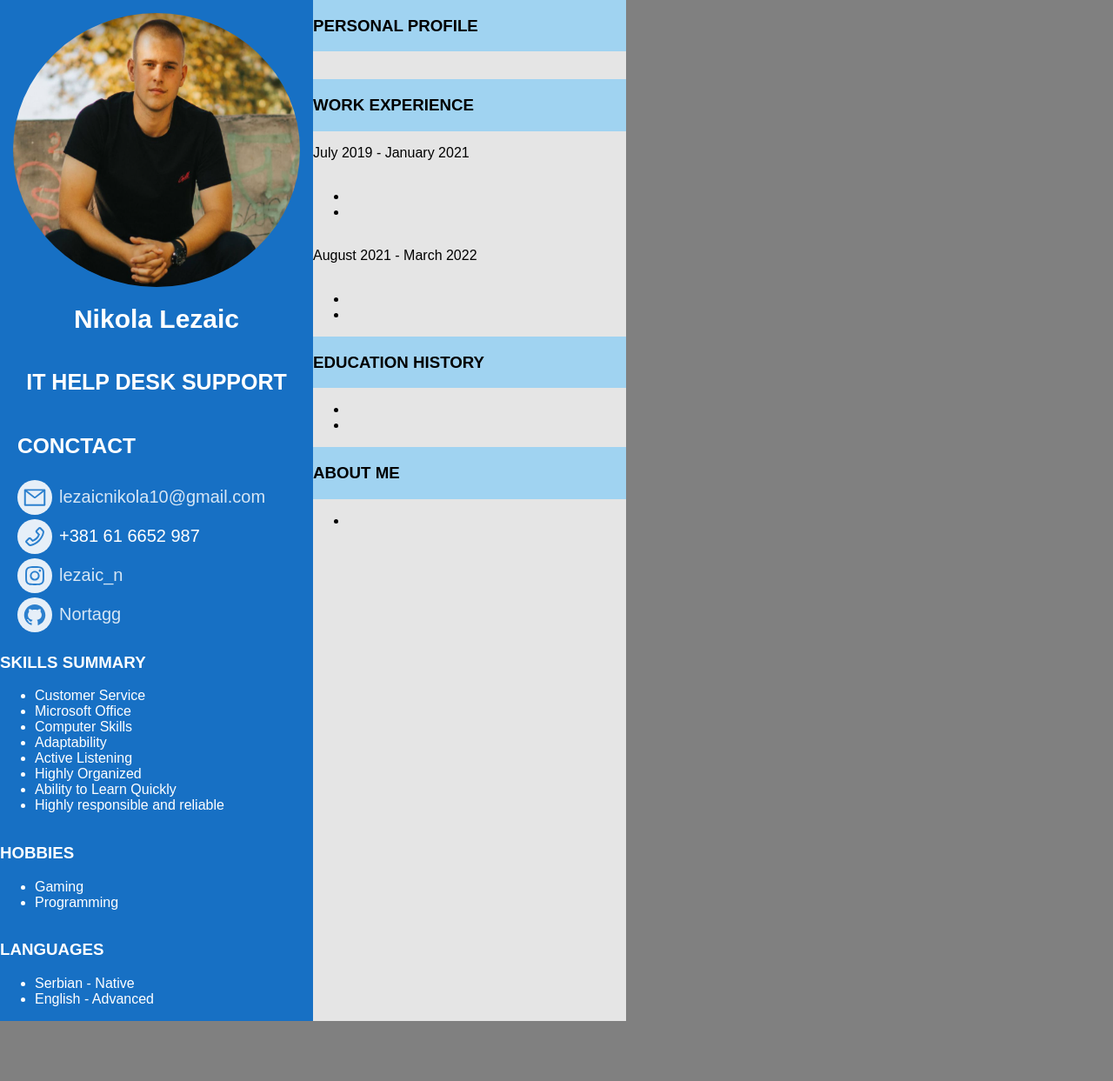
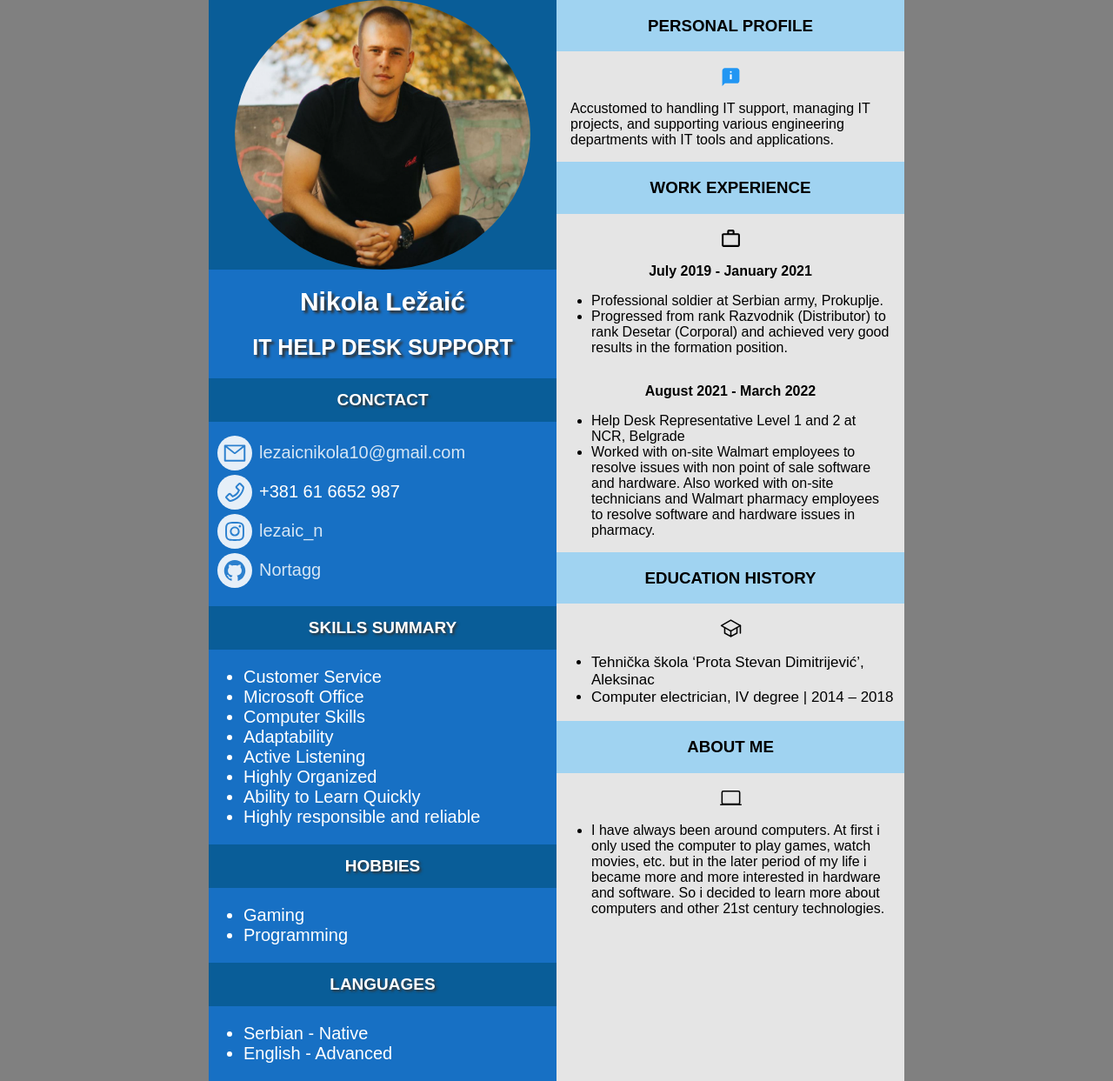
Before and after one commit to Nortagg/cv, a React (Create React App) app: page / in a window 1280 px wide. Shown: the whole page at 87% size. Before the commit the page ends 1174 px from the top, so only its background shows below. Built offline with nearby package versions, Linux system fonts and the light colour scheme.

Commit message:
added new styles to container-right and adjusted old styles

```diff
--- a/src/App.css
+++ b/src/App.css
@@ -1,4 +1,6 @@
 .App {
   display: flex;
+  justify-content: center;
+
   font-family: Arial, Helvetica, sans-serif;
 }
--- a/src/Components/container-left/container-left.jsx
+++ b/src/Components/container-left/container-left.jsx
@@ -9,11 +9,13 @@ import {
 export default function HomeLeft() {
   return (
     <div className="card-left">
+      <div className="img-background">
         <img className="img" src="ja.png" alt="" />
-      <h1 className="name-ln">Nikola Lezaic</h1>
+      </div>
+      <h1 className="name-ln">Nikola Ležaić</h1>
       <h2 className="title-about">IT HELP DESK SUPPORT</h2>
+      <h3 className="contact">CONCTACT</h3>
       <div className="contact-container">
-        <h3>CONCTACT</h3>
         <div className="mail-container">
           <div className="mail-icon">
             <AiOutlineMail />
@@ -42,9 +44,8 @@ export default function HomeLeft() {
           <a href="https://github.com/Nortagg">Nortagg</a>
         </div>
       </div>
-      <div className="skill-container">
-        <h3>SKILLS SUMMARY</h3>
-        <ul>
+      <h3 className="skill-title">SKILLS SUMMARY</h3>
+      <ul className="skills">
         <li>Customer Service</li>
         <li>Microsoft Office</li>
         <li>Computer Skills</li>
@@ -54,21 +55,16 @@ export default function HomeLeft() {
         <li>Ability to Learn Quickly</li>
         <li>Highly responsible and reliable</li>
       </ul>
-      </div>
-      <div className="hobbies-container">
-        <h3>HOBBIES</h3>
-        <ul>
+      <h3 className="hobbies-title">HOBBIES</h3>
+      <ul className="hobbies">
         <li>Gaming</li>
         <li>Programming</li>
       </ul>
-      </div>
-      <div className="languages-container">
-        <h3>LANGUAGES</h3>
-        <ul>
+      <h3 className="languages-title">LANGUAGES</h3>
+      <ul className="languages">
         <li>Serbian - Native</li>
         <li>English - Advanced</li>
       </ul>
     </div>
-    </div>
   );
 }
--- a/src/Components/container-left/container-left.styles.scss
+++ b/src/Components/container-left/container-left.styles.scss
@@ -1,35 +1,54 @@
 .card-left {
-  width: 360px;
+  width: 400px;
   height: auto;
   background-color: rgb(23, 112, 196);
   display: flex;
   flex-direction: column;
   color: white;
 
+  .img {
+    display: flex;
+    height: 310px;
+    width: 340px;
+    border-radius: 100%;
+  }
+  .img-background {
+    display: flex;
+    justify-content: center;
+    align-items: center;
+    background-color: rgba(3, 82, 128, 0.637);
+  }
+
   .name-ln {
+    margin-bottom: 0;
+    text-shadow: 3px 3px 3px #333333;
     font-size: 30px;
     display: flex;
     justify-content: center;
     align-items: center;
   }
   .title-about {
+    text-shadow: 3px 3px 3px #333333;
     font-size: 25px;
     display: flex;
     justify-content: center;
     align-items: center;
   }
 
-  .img {
-    margin-top: 15px;
-    margin-left: 15px;
+  .contact {
+    text-shadow: 2px 2px 3px #333333;
+    height: 50px;
+    background-color: rgba(3, 82, 128, 0.637);
+    font-size: 19px;
     display: flex;
-    height: 315px;
-    width: 330px;
-    border-radius: 100%;
+    align-items: center;
+    justify-content: center;
+    margin-top: 0;
+    margin-bottom: 1rem;
   }
   .contact-container {
     font-size: 21px;
-    margin-left: 20px;
+    margin-left: 10px;
     display: flex;
     flex-direction: column;
     align-items: flex-start;
@@ -142,4 +161,51 @@
     background-color: rgba(255, 255, 255, 0.89);
     color: rgb(44, 128, 206);
   }
+
+  .skill-title {
+    text-shadow: 2px 2px 3px #333333;
+    height: 50px;
+    background-color: rgba(3, 82, 128, 0.637);
+    font-size: 19px;
+    display: flex;
+    align-items: center;
+    justify-content: center;
+    margin-top: 1rem;
+    margin-bottom: 0;
+  }
+  .skills {
+    display: flex;
+    flex-direction: column;
+    font-size: 20px;
+  }
+  .hobbies-title {
+    text-shadow: 2px 2px 3px #333333;
+    margin: 0;
+    height: 50px;
+    background-color: rgba(3, 82, 128, 0.637);
+    font-size: 19px;
+    display: flex;
+    align-items: center;
+    justify-content: center;
+  }
+  .hobbies {
+    display: flex;
+    flex-direction: column;
+    font-size: 20px;
+  }
+  .languages-title {
+    text-shadow: 2px 2px 3px #333333;
+    margin: 0;
+    height: 50px;
+    background-color: rgba(3, 82, 128, 0.637);
+    font-size: 19px;
+    display: flex;
+    align-items: center;
+    justify-content: center;
+  }
+  .languages {
+    display: flex;
+    flex-direction: column;
+    font-size: 20px;
+  }
 }
--- a/src/Components/container-right/container-right.jsx
+++ b/src/Components/container-right/container-right.jsx
@@ -1,4 +1,7 @@
 import "./container-right.styles.scss";
+import { IoSchoolOutline, IoLaptopOutline } from "react-icons/io5";
+import { MdWorkOutline } from "react-icons/md";
+import { FcAbout } from "react-icons/fc";
 
 export default function HomeRight() {
   return (
@@ -6,33 +9,62 @@ export default function HomeRight() {
       <div className="pp-container">
         <h3>PERSONAL PROFILE</h3>
       </div>
-      <p></p>
+      <div className="me-icon">
+        <FcAbout />
+      </div>
+      <p className="pp-text">
+        Accustomed to handling IT support, managing IT projects, and supporting
+        various engineering departments with IT tools and applications.
+      </p>
 
       <div className="we-container">
         <h3>WORK EXPERIENCE</h3>
       </div>
-      <p>July 2019 - January 2021</p>
-      <ul>
-        <li></li>
-        <li></li>
+      <div className="work-icon">
+        {" "}
+        <MdWorkOutline />{" "}
+      </div>
+      <p className="date-we1">July 2019 - January 2021</p>
+      <ul className="we-text1">
+        <li>Professional soldier at Serbian army, Prokuplje.</li>
+        <li>
+          Progressed from rank Razvodnik (Distributor) to rank Desetar
+          (Corporal) and achieved very good results in the formation position.
+        </li>
       </ul>
-      <p>August 2021 - March 2022</p>
-      <ul>
-        <li></li>
-        <li></li>
+      <p className="date-we2">August 2021 - March 2022</p>
+      <ul className="we-text2">
+        <li>Help Desk Representative Level 1 and 2 at NCR, Belgrade</li>
+        <li>
+          Worked with on-site Walmart employees to resolve issues with non point
+          of sale software and hardware. Also worked with on-site technicians
+          and Walmart pharmacy employees to resolve software and hardware issues
+          in pharmacy.
+        </li>
       </ul>
       <div className="eh-container">
         <h3>EDUCATION HISTORY</h3>
       </div>
-      <ul>
-        <li></li>
-        <li></li>
+      <div className="school-icon">
+        <IoSchoolOutline />
+      </div>
+      <ul className="eh-text">
+        <li>Tehnička škola ‘Prota Stevan Dimitrijević’, Aleksinac </li>
+        <li>Computer electrician, IV degree | 2014 – 2018</li>
       </ul>
       <div className="am-container">
         <h3>ABOUT ME</h3>
       </div>
-      <ul>
-        <li></li>
+      <div className="laptop-icon">
+        <IoLaptopOutline />
+      </div>
+      <ul className="am-text">
+        <li>
+          I have always been around computers. At first i only used the computer
+          to play games, watch movies, etc. but in the later period of my life i
+          became more and more interested in hardware and software. So i decided
+          to learn more about computers and other 21st century technologies.
+        </li>
       </ul>
     </div>
   );
--- a/src/Components/container-right/container-right.styles.scss
+++ b/src/Components/container-right/container-right.styles.scss
@@ -1,18 +1,92 @@
 .card-right {
   display: flex;
   flex-direction: column;
-  width: 360px;
+  width: 400px;
+  height: auto;
   background-color: rgba(255, 255, 255, 0.795);
-}
+
   .pp-container {
+    display: flex;
+    justify-content: center;
+    align-items: center;
     background-color: rgb(160, 211, 241);
   }
+  .me-icon {
+    margin-top: 1rem;
+    font-size: 25px;
+    display: flex;
+    align-items: center;
+    justify-content: center;
+  }
+  .pp-text {
+    margin-left: 1rem;
+    margin-right: 1rem;
+    font-size: 16px;
+  }
   .we-container {
+    display: flex;
+    justify-content: center;
+    align-items: center;
     background-color: rgb(160, 211, 241);
   }
+  .work-icon {
+    margin-top: 1rem;
+    font-size: 25px;
+    display: flex;
+    align-items: center;
+    justify-content: center;
+  }
+  .date-we1 {
+    margin-bottom: 0;
+    display: flex;
+    justify-content: center;
+    font-weight: bold;
+  }
+  .we-text1 {
+    margin-right: 1rem;
+    font-size: 16px;
+  }
+  .date-we2 {
+    margin-bottom: 0;
+    display: flex;
+    justify-content: center;
+    font-weight: bold;
+  }
+  .we-text2 {
+    margin-right: 1rem;
+    font-size: 16px;
+  }
   .eh-container {
+    display: flex;
+    justify-content: center;
+    align-items: center;
     background-color: rgb(160, 211, 241);
   }
+  .school-icon {
+    margin-top: 1rem;
+    font-size: 25px;
+    display: flex;
+    align-items: center;
+    justify-content: center;
+  }
+  .eh-text {
+    font-size: 17px;
+  }
   .am-container {
+    display: flex;
+    justify-content: center;
+    align-items: center;
     background-color: rgb(160, 211, 241);
   }
+  .laptop-icon {
+    margin-top: 1rem;
+    font-size: 25px;
+    display: flex;
+    align-items: center;
+    justify-content: center;
+  }
+  .am-text {
+    margin-right: 1rem;
+    font-size: 16px;
+  }
+}
```
Lines whose indentation alone changed are shown as unchanged.
